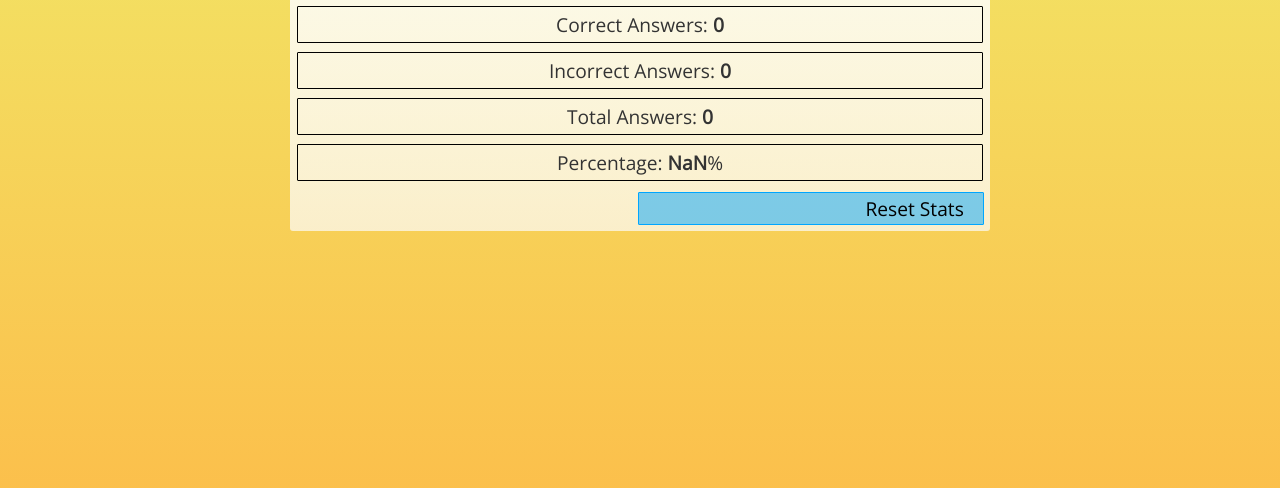
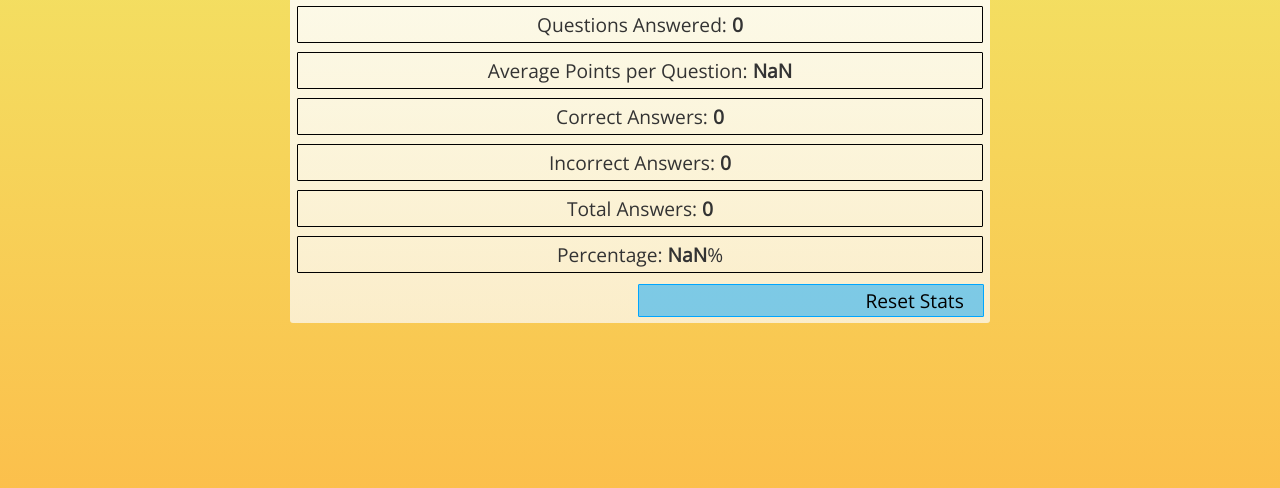
Before and after one commit to ohnx/vocab-quiz, a plain HTML site: page index.html in a window 1280 px wide. Both pictures are taken after a click on the link "Stats". Shown: the part 154-642 px from the top of the page. Drawn offline with nearby package versions, Linux system fonts and the light colour scheme.

Commit message:
Add points per question and questions answered

```diff
--- a/index.html
+++ b/index.html
@@ -205,6 +205,8 @@ a:hover {
 <div id="stats">
     <h1>Stats</h1>
     <div class="choice">Points: <b id="statsPts"></b></div>
+    <div class="choice">Questions Answered: <b id="statsAnswered"></b></div>
+    <div class="choice">Average Points per Question: <b id="statsPPQ"></b></div>
     <div class="choice">Correct Answers: <b id="statsCorrect"></b></div>
     <div class="choice">Incorrect Answers: <b id="statsIncorrect"></b></div>
     <div class="choice">Total Answers: <b id="statsTotal"></b></div>
@@ -225,6 +227,7 @@ var pts = 0||0;
 var qpts = 100||0;
 var tries = 0;
 var correct = 0;
+var answered = 0;
 // so precise
 var reverseThreshold = 0.6549;
 
@@ -247,6 +250,7 @@ function updateStatsBar() {
     document.getElementById("pts").innerHTML = pts;
     localStorage.setItem('lastTries', tries);
     localStorage.setItem('lastCorrect', correct);
+    localStorage.setItem('lastAnswered', answered);
     var percentage = Math.floor(correct/tries*100);
     document.getElementById("percentage").innerHTML = percentage<=100?percentage:0;
 }
@@ -271,6 +275,8 @@ function showStats() {
     document.getElementById("loading").style.display = "none";
     document.getElementById("stats").style.display = "block";
     document.getElementById("statsPts").innerHTML = pts;
+    document.getElementById("statsAnswered").innerHTML = answered;
+    document.getElementById("statsPPQ").innerHTML = pts/answered;
     document.getElementById("statsCorrect").innerHTML = correct;
     document.getElementById("statsIncorrect").innerHTML = tries-correct;
     document.getElementById("statsTotal").innerHTML = tries;
@@ -289,6 +295,7 @@ function qPick(choice) {
         pts = parseInt(pts) + parseInt(qpts);
         qpts = 100||0;
         correct++;
+        answered++;
     } else {
         document.getElementById("qchoice"+choice).className += " incorrect";
         qpts = ((qpts-50)>=0)?(qpts-50):qpts||0;
@@ -447,6 +454,7 @@ function changeFile() {
     pts = localStorage.getItem('lastPts') || 0;
     tries = localStorage.getItem('lastTries') || 0;
     correct = localStorage.getItem('lastCorrect') || 0;
+    answered = localStorage.getItem('lastAnswered') || 0;
     updateStatsBar();
 
     // It's empty, don't have to give error
```
